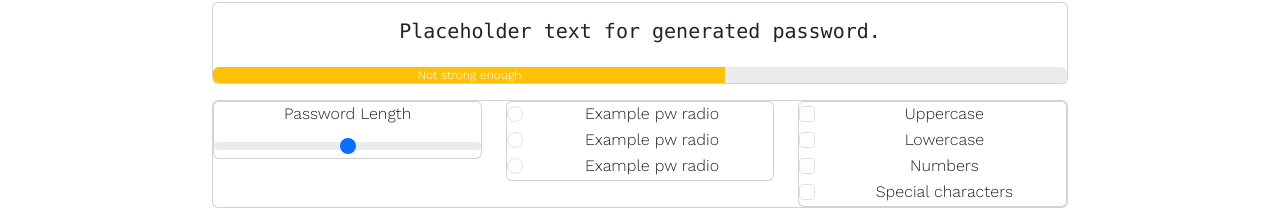
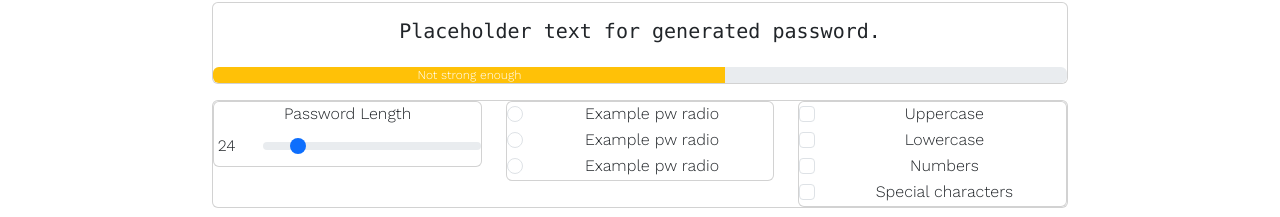
Before and after one commit to DavidJohnnnn/pwgen, a React (Create React App) app: page / in a window 1280 px wide. Shown: the part 179-396 px from the top of the page. Built offline with nearby package versions, Linux system fonts and the light colour scheme; a web font is replaced by a local one.

Commit message:
Figured out range and usestate to display the value of the range slider at all times

```diff
--- a/src/Components/Home.js
+++ b/src/Components/Home.js
@@ -1,5 +1,5 @@
 import 'bootstrap/dist/css/bootstrap.min.css';
-import { Container, Stack} from 'react-bootstrap';
+import { Container, Stack, Form} from 'react-bootstrap';
 import PasswordLine from './PasswordLine';
 import PasswordSelectors from './PWRow2';
 
@@ -16,6 +16,14 @@ function Home() {
 
   // Second item in stack will include input text field which captures the users intended memorable phrase that will be leeted. The memorable phrase should be matched against the pwnedpassword api: https://haveibeenpwned.com/Passwords
 
+  function PasswordInput () {
+    return (
+      <Form>
+
+      </Form>
+    )
+  }
+
 
   return (
     <Container style={page} fluid>
--- a/src/Components/PWRow2.js
+++ b/src/Components/PWRow2.js
@@ -1,4 +1,5 @@
 import {Card, Form, Row, Col } from 'react-bootstrap';
+import { useState } from 'react';
 
 export default function PasswordSelectors() {
   // First col: slider for password length
@@ -22,12 +23,29 @@ export default function PasswordSelectors() {
 }
 
 function PasswordLengthSlider ({slider}) {
-    return (
-      <Card>
-        <Form.Label>Password Length</Form.Label>
-        <Form.Range variant="success" onChange={slider}/>
-      </Card>
-    );
+  const [sliderValue, setSliderValue] = useState("24");
+  const sliderTemp = (val) => {
+    setSliderValue(val);
+  }
+  return (
+    <Card>
+      <Form.Label>Password Length</Form.Label>
+      <Row>
+        <Col>
+          <Form.Label>{sliderValue}</Form.Label>
+        </Col>
+        <Col xs={10}>
+          <Form.Range
+            variant="success"
+            min={8}
+            max={128}
+            defaultValue={24}
+            onChange={(event) => {sliderTemp(event.target.value);}}
+          />
+        </Col>
+      </Row>
+    </Card>
+  );
 }
 
 function PasswordRadioButtons () {
```
